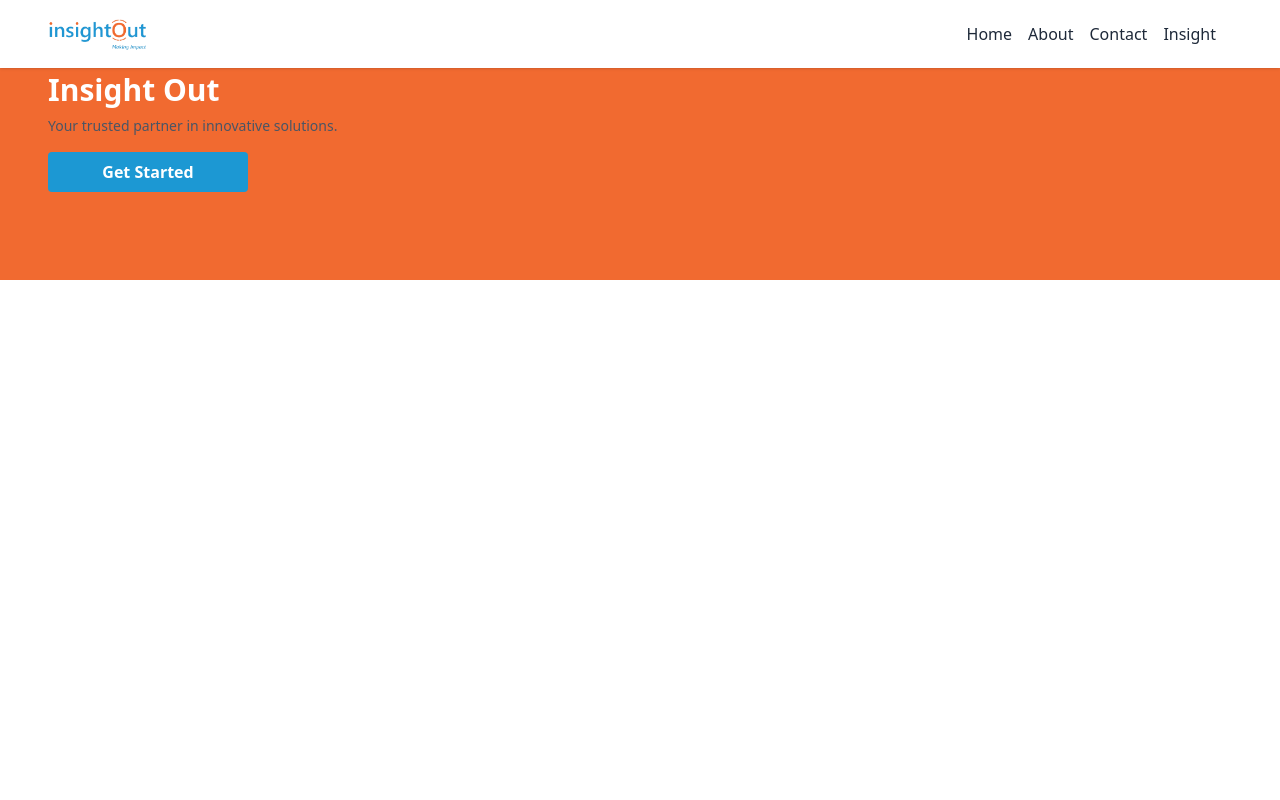
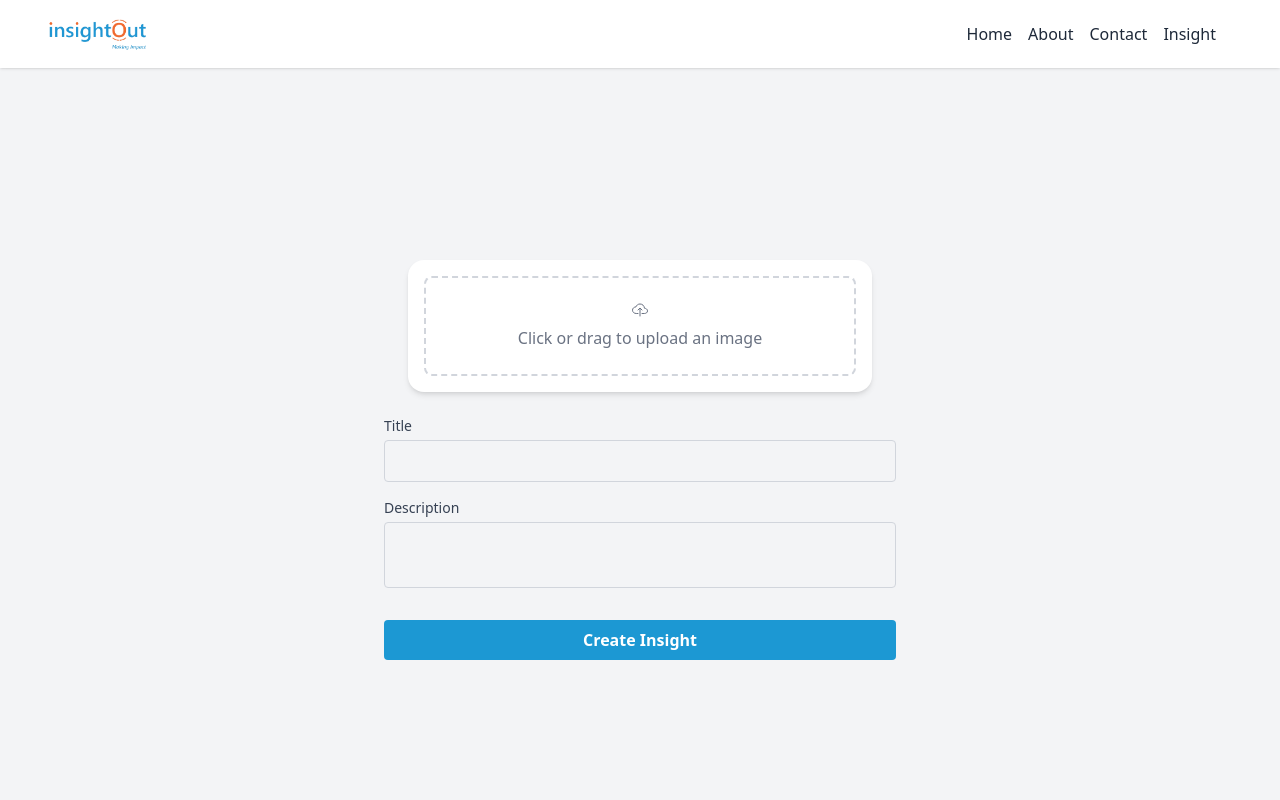
Before and after one commit to Deevyne99/insight-out-website, a React (Vite) app: page /create-insight in a window 1280 px wide. Shown: the top 800 px of the page. Built offline with nearby package versions, Linux system fonts and the light colour scheme.

Commit message:
created insight page

```diff
--- /dev/null
+++ b/src/components/ImageUpload.tsx
@@ -0,0 +1,64 @@
+import { useState } from 'react';
+import { IoCloudUploadOutline } from "react-icons/io5";
+
+export default function ImageUpload() {
+  const [image, setImage] = useState<string | ArrayBuffer | null>(null);
+  const [deleteImage,setDeleteImage] = useState<boolean>(false);
+
+  const handleImageChange = (e: React.ChangeEvent<HTMLInputElement>) => {
+    const files = e.target.files;
+    const file = files && files[0];
+    if (file && file.type.startsWith('image/')) {
+      const reader = new FileReader();
+      reader.onloadend = () => {
+        setImage(reader.result);
+      };
+      reader.readAsDataURL(file);
+    } else {
+      setImage(null);
+    }
+  };
+
+  const handleRemoveImage = () => {
+    setImage(null);
+  };
+
+  return (
+    <div className="w-full mx-auto p-4 bg-white rounded-2xl shadow-md">
+      {!image && (
+        <label className="block w-full cursor-pointer">
+          <div className="flex items-center justify-center border-2 border-dashed border-gray-300 rounded-lg p-6 hover:border-blue-400 transition">
+            <span className="text-gray-500 flex flex-col items-center justify-center">
+              <IoCloudUploadOutline className="w-8 h-4 mb-2 text-2xl" />
+              Click or drag to upload an image
+            </span>
+          </div>
+          <input
+            type="file"
+            accept="image/*"
+            className="hidden"
+            onChange={handleImageChange}
+          />
+        </label>
+      )}
+
+      {image && typeof image === 'string' && (
+        <div className="mt-4 relative  w-full flex flex-col items-center gap-4">
+          <img
+            src={image}
+            alt="Uploaded"
+            className="w-full object-cover object-center rounded-md shadow h-full"
+          onMouseEnter={()=>setDeleteImage(true)}
+         />
+         {deleteImage && <button
+            type="button"
+            onClick={handleRemoveImage}
+            className={`mt-2 px-4 py-2 bg-red-500 text-white rounded hover:bg-red-600 transition absolute top-0 right-0 m-4 `}
+          >
+            Remove Image
+          </button>}
+        </div>
+      )}
+    </div>
+  );
+}
--- a/src/pages/CreateInsight.tsx
+++ b/src/pages/CreateInsight.tsx
@@ -1,8 +1,31 @@
+import ButtonComponent from "../components/ButtonComponent"
+import ImageUpload from "../components/ImageUpload"
+import InputComponent from "../components/InputComponent"
+import TextAreaComponent from "../components/TextAreaComponent"
+
+
 // import React from 'react'
+
 
 const CreateInsight = () => {
   return (
-    <div>CreateInsight</div>
+    <div className="flex flex-col w-full mt-12">
+<div className="flex flex-col w-full items-center justify-center min-h-screen bg-gray-100 p-4">
+<div className=" rounded-lg p-6 max-w-lg w-full">
+  <ImageUpload/>
+</div>
+<div className="flex flex-col w-full max-w-lg mx-auto mt-0">
+  <InputComponent name="title" type="text" label="Title" />
+</div>
+<div className="flex flex-col w-full max-w-lg mx-auto mt-4">
+  <TextAreaComponent label="Description" />
+</div>
+<div className="flex flex-col w-full max-w-lg mx-auto mt-4">
+  <ButtonComponent label="Create Insight" className="mt-4 w-full max-w-lg mx-auto" />
+</div>
+</div>
+
+    </div>
   )
 }
 
```
